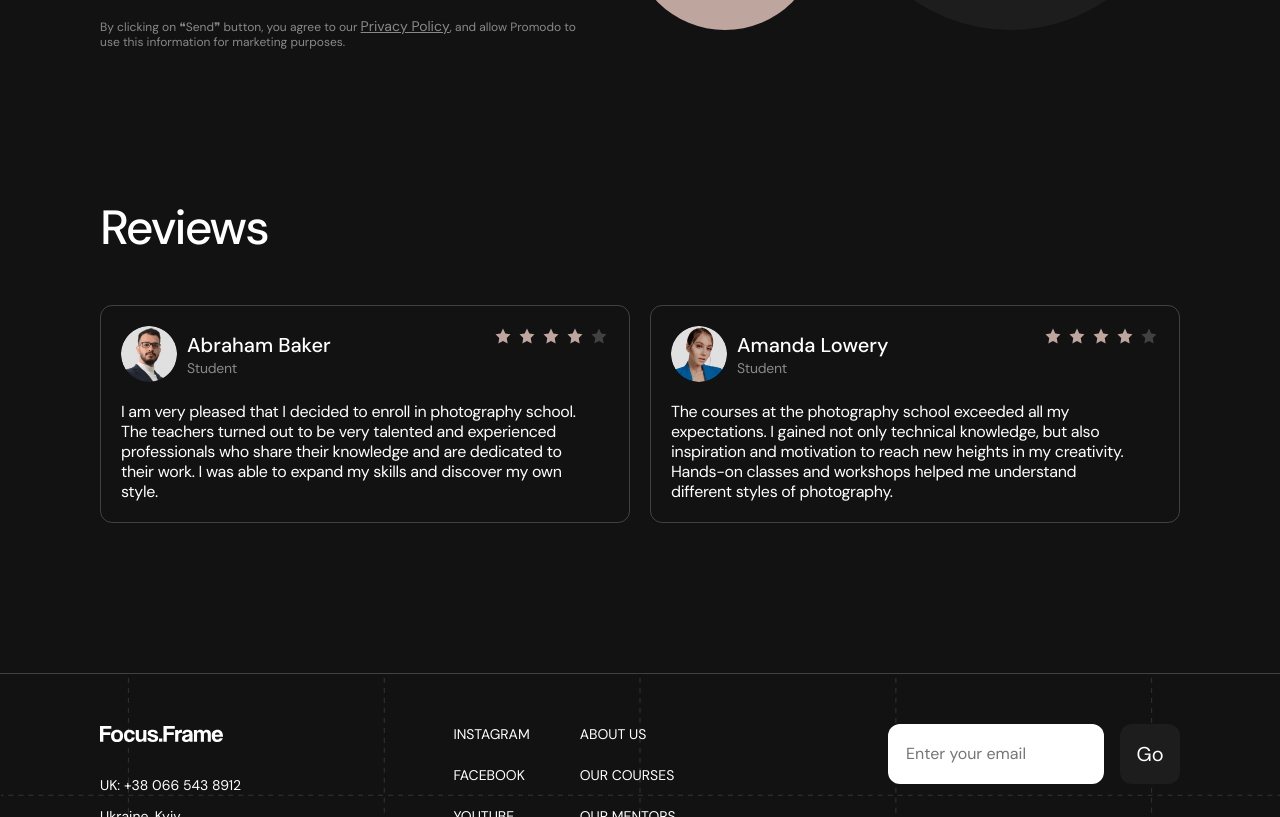
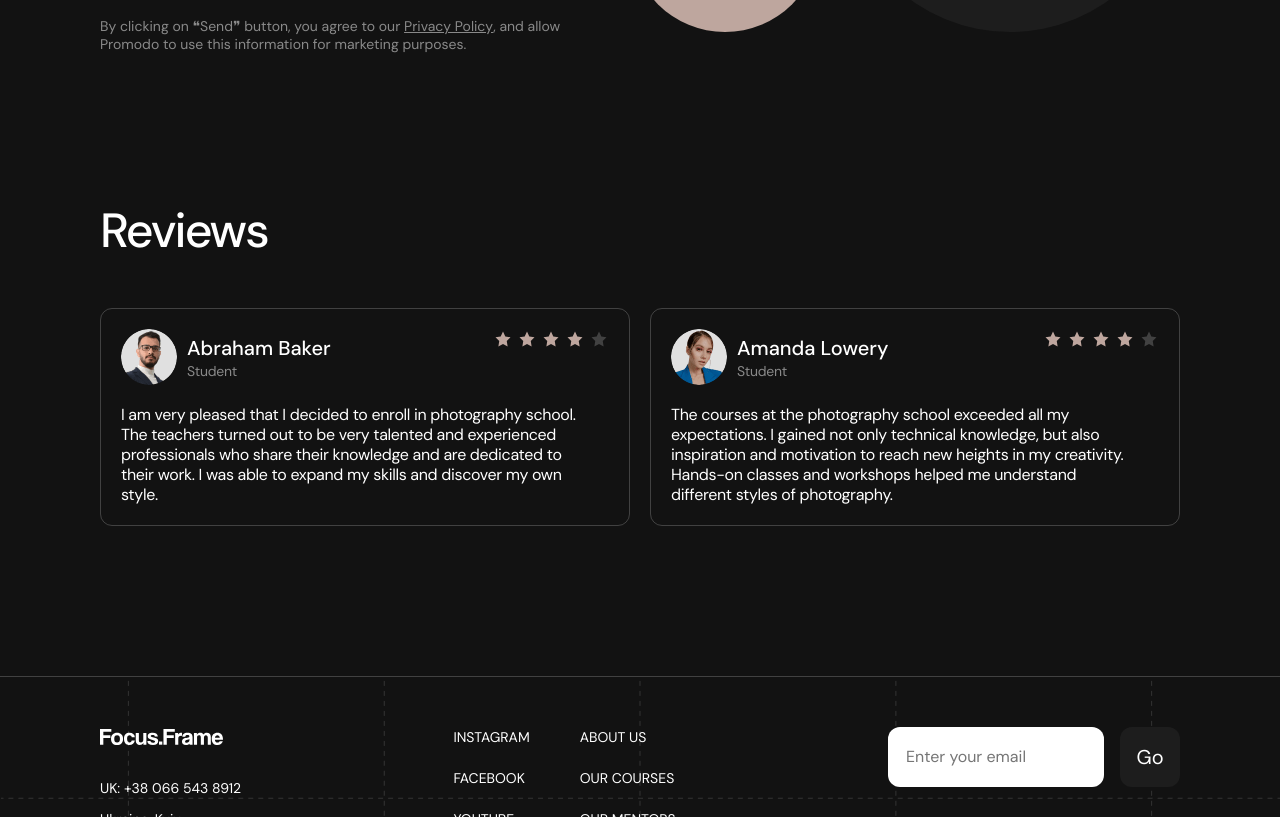
Before and after one commit to YouKnowWhoIs/Risky_bannies, a website built with Vite: page src/index.html in a window 1280 px wide. Shown: the part 3415-4232 px from the top of the page. Built offline with nearby package versions, Linux system fonts and the light colour scheme; files whose address does not match are found by name.

Commit message:
sirn up font size

```diff
--- a/src/css/sign-up.css
+++ b/src/css/sign-up.css
@@ -250,8 +250,8 @@
     margin-top: 20px;
     color: rgba(255, 255, 255, 0.5);
     font-family: DM Sans;
-    font-size: 12px;
-    line-height: 1.33;
+    font-size: 14px;
+    line-height: 18px;
     width: 480px;
   }
 
```
